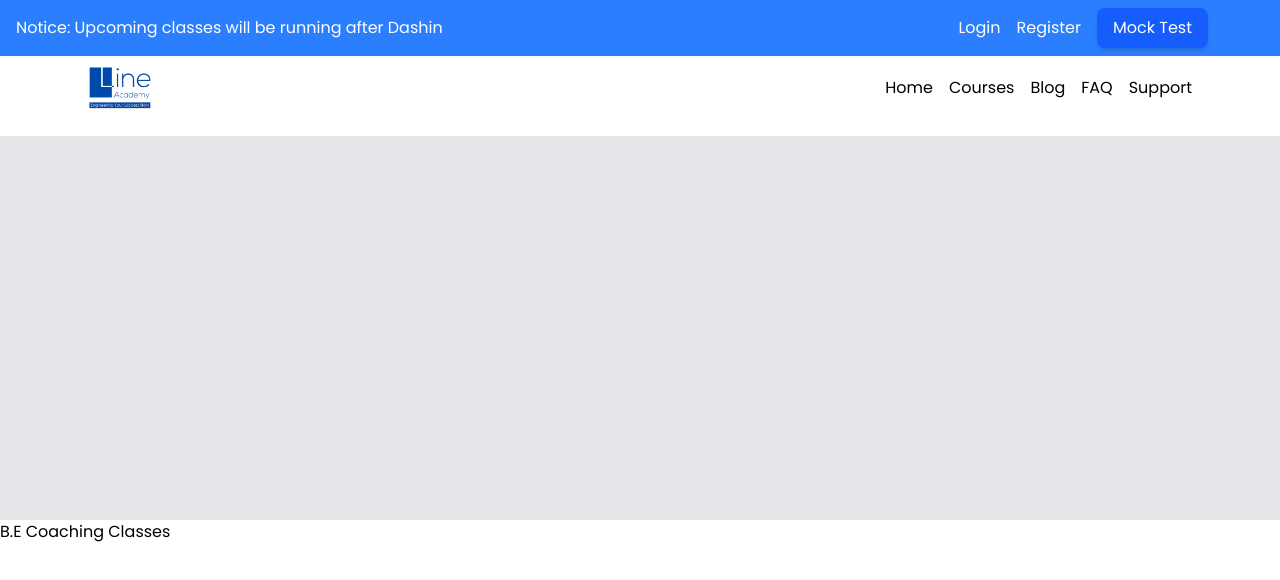
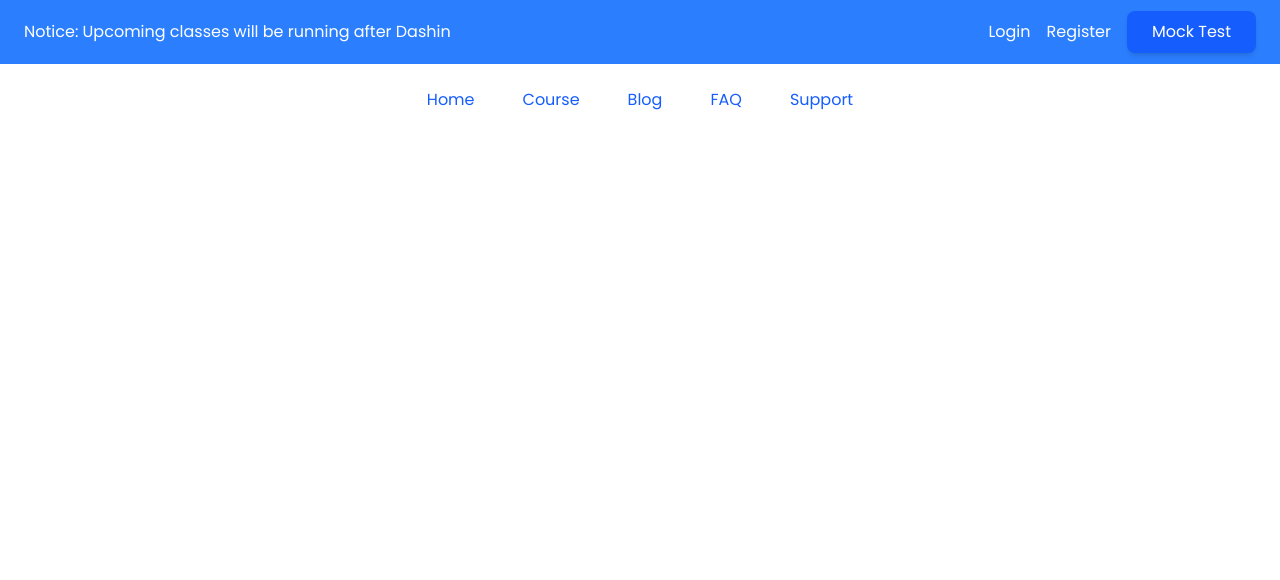
Before and after one commit to suman-190/line-academy, a Next.js app: page / in a window 1280 px wide. Shown: the top 580 px of the page. Built offline with nearby package versions, Linux system fonts and the light colour scheme.

Commit message:
Navigation added

```diff
--- a/src/app/page.tsx
+++ b/src/app/page.tsx
@@ -1,6 +1,9 @@
-import Image from "next/image";
-import Logo from "../../public/logo.png";
+"use client";
+// import Image from "next/image";
+// import Logo from "../../public/logo.png";
 import { Poppins } from "next/font/google";
+import { motion } from "framer-motion";
+
 
 const poppins = Poppins({
   subsets: ["latin"],
@@ -12,39 +15,79 @@ export default function Home() {
   return (
     <div className={`${poppins.className}`}>
 
-         <div className="bg-blue-500 h-14 flex justify-between items-center pl-4 pr-18">
-              <div>
-                <p className="text-white">Notice: Upcoming classes will be running after Dashin</p>
-              </div>
-               <ul className="flex items-center text-white gap-4 cursor-pointer">
-                <li>Login</li>
-                <li>Register</li>
-                <li ><button className="px-4 py-2 bg-blue-600 text-white rounded-lg shadow-md transition-all duration-300 ease-in-out hover:bg-blue-700 hover:shadow-lg active:scale-95 cursor-pointer">Mock Test</button></li>
-               </ul>
-         </div>
-         <div className="flex items-center justify-between px-22">
-           <div className="h-16 w-16">
-            <Image src={Logo} alt="logo" />
-           </div>
-           <div>
-              <ul className="flex gap-4 cursor-pointer">
-                <li>Home</li>
-                <li>Courses</li>
-               <li>Blog</li>
-                <li>FAQ</li>
-                <li>Support</li>
-              </ul>
+     <motion.div
+      className="bg-blue-500 px-6 py-2 min-h-16 sm:flex items-center justify-between"
+      initial={{ opacity: 0, y: -20 }} // Initial state
+      animate={{ opacity: 1, y: 0 }}    // Final state (after animation)
+      transition={{ duration: 0.6 }}    // Duration of the animation
+    >
+      <motion.p
+        className="text-white"
+        initial={{ opacity: 0 }}
+        animate={{ opacity: 1 }}
+        transition={{ duration: 0.6, delay: 0.2 }} // Delay the text animation a bit
+      >
+        Notice: Upcoming classes will be running after Dashin
+      </motion.p>
+
+      <motion.ul
+        className="flex items-center text-white gap-4 cursor-pointer"
+        initial={{ opacity: 0 }}
+        animate={{ opacity: 1 }}
+        transition={{ duration: 0.6, delay: 0.4 }} // Delay the ul animation a bit more
+      >
+        <motion.li
+          initial={{ opacity: 0 }}
+          animate={{ opacity: 1 }}
+          transition={{ duration: 0.6, delay: 0.6 }}
+        >
+          Login
+        </motion.li>
+        <motion.li
+          initial={{ opacity: 0 }}
+          animate={{ opacity: 1 }}
+          transition={{ duration: 0.6, delay: 0.8 }}
+        >
+          Register
+        </motion.li>
+        <motion.li
+          initial={{ opacity: 0 }}
+          animate={{ opacity: 1 }}
+          transition={{ duration: 0.6, delay: 1 }}
+        >
+          <motion.button
+            className="px-3 py-2 sm:px-6 bg-blue-600 text-white border border-transparent rounded-lg shadow-md transition-all duration-300 ease-in-out hover:bg-white hover:text-blue-600 hover:border-white hover:shadow-lg active:scale-95 cursor-pointer"
+            initial={{ opacity: 0 }}
+            animate={{ opacity: 1 }}
+            transition={{ duration: 0.6, delay: 1.2 }}
+          >
+            Mock Test
+          </motion.button>
+        </motion.li>
+      </motion.ul>
+    </motion.div>
+         <div className="flex items-center justify-center px-22">
+
+           <div >
+           <ul className="flex gap-4 cursor-pointer pt-4">
+  {["Home", "Course", "Blog", "FAQ", "Support"].map((item, index) => (
+    <motion.li
+      key={index}
+      initial={{ opacity: 0, y: -20 }}
+      animate={{ opacity: 1, y: 0 }}
+      transition={{ duration: 0.5, delay: index * 0.1 }}
+      className="px-4 py-2 rounded-lg text-blue-600 bg-transparent transition-all duration-300 ease-in-out
+                 hover:bg-blue-600 hover:text-white hover:shadow-lg"
+    >
+      {item}
+    </motion.li>
+  ))}
+</ul>
+
            </div>
          </div>
-         <div className="bg-gray-200 h-96 mt-4">
-            <div></div>
-         </div>
-         <div>
-             <h1>B.E Coaching Classes</h1>
-              <div>
-                <div></div>
-              </div>
-         </div>
+
     </div>
+
   );
 }
```
Also changed, not shown: package.json (+7 -6 lines), src/app/about/page.tsx (added), 1 other file (tests, documents, lock files or other folders).
